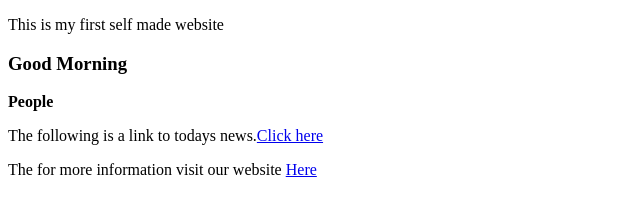
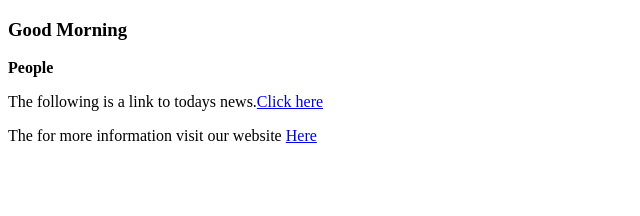
Before and after one commit to chaxito/SafPrep1, a plain HTML site: page index.html in a window 1280 px wide. Shown: the whole page, without its empty margins (0-640 px from the left). Drawn offline with Linux system fonts and the light colour scheme.

Commit message:
deleted line

```diff
--- a/index.html
+++ b/index.html
@@ -2,7 +2,7 @@
 <html lang="en">
 <head>
     <title>My first Website</title>
-    <p>This is my first self made website</p>
+
 </head>
 <body>
     <p><h3>Good Morning</h3><strong>People</strong></p>
```
